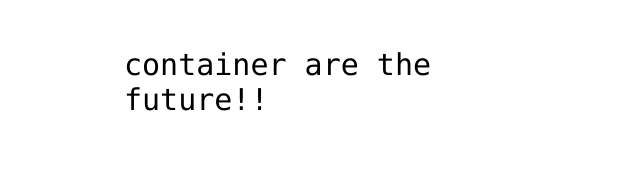
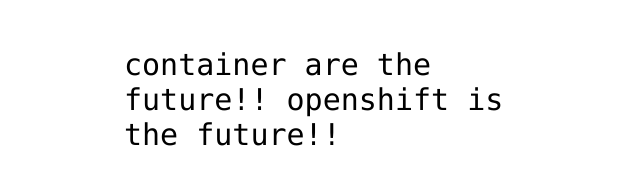
Before and after one commit to lonenatsume/hello-world, a plain HTML site: page index.html in a window 1280 px wide. Shown: the part 341-526 px from the top of the page, without its empty margins (316-956 px from the left). Drawn offline with Linux system fonts and the light colour scheme.

Commit message:
Update index.html

```diff
--- a/index.html
+++ b/index.html
@@ -12,7 +12,7 @@
 <img src="https://octodex.github.com/images/daftpunktocat-thomas.gif" id="octocat" alt="octocat-gif" />
 
 <!-- Change this code here by copy and pasting your template on line 15 -->
-<p>container are the future!!</p>
+<p>container are the future!! openshift is the future!!</p>
 
 
 
```
